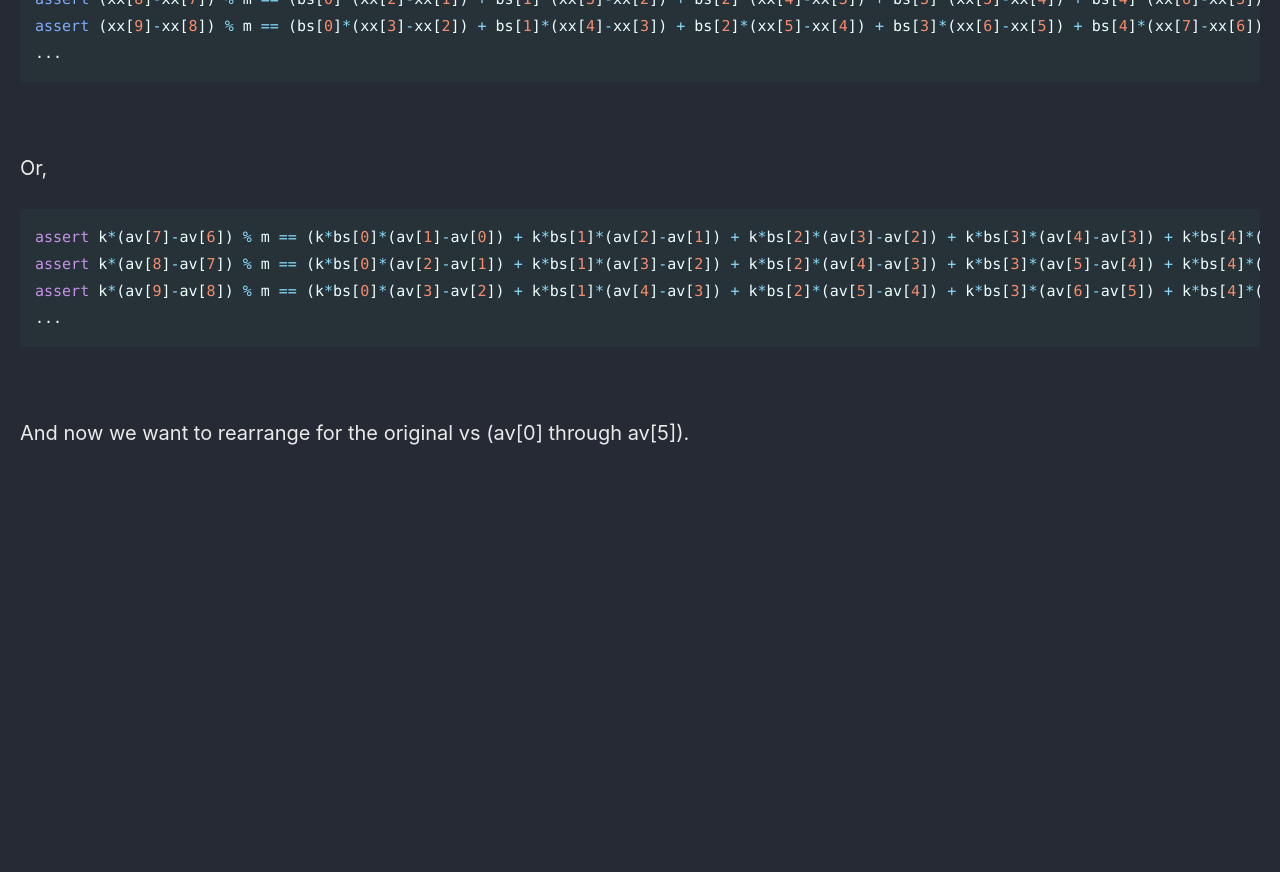
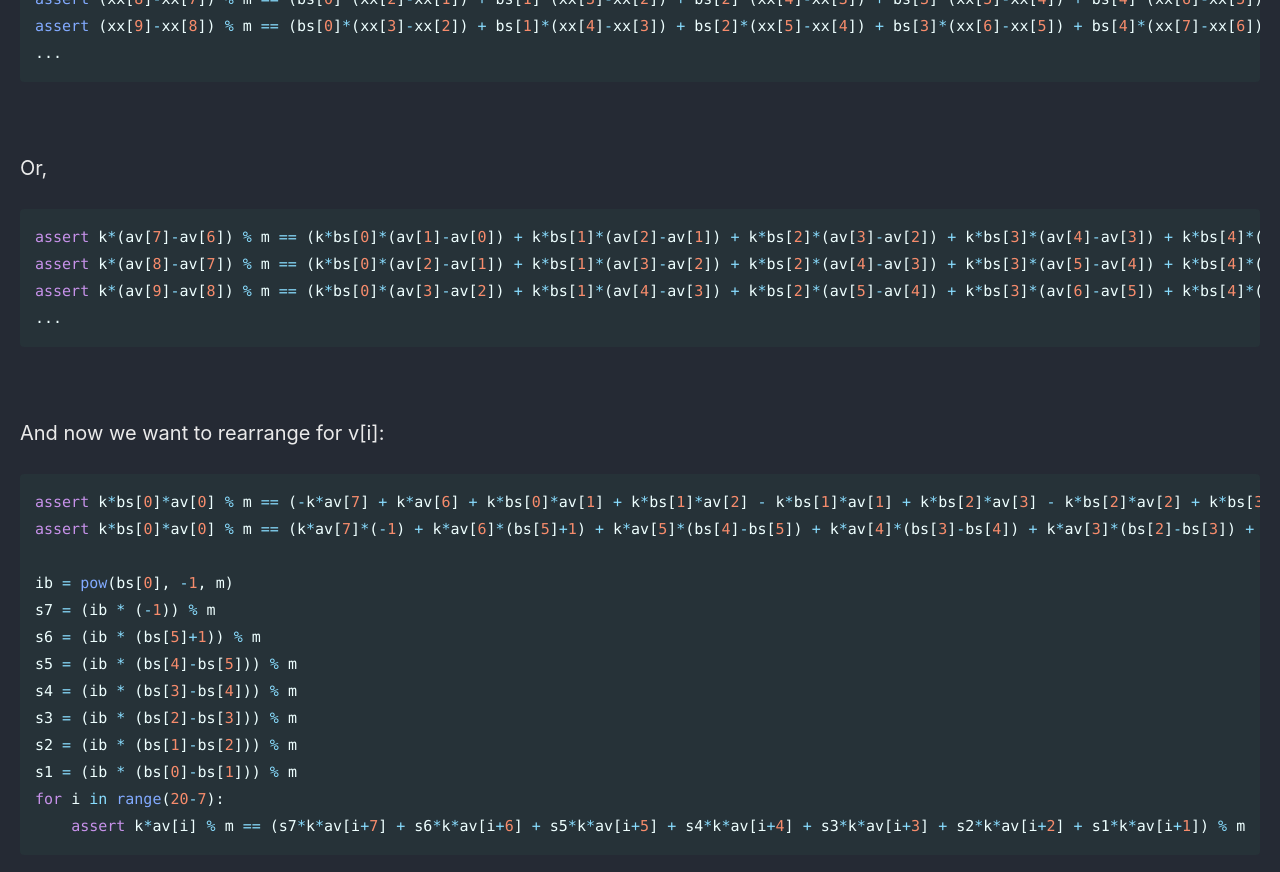
Before and after one commit to Connor-McCartney/Connor-McCartney.github.io, a Jekyll site: the page built from _pages/cryptography/other/Power-of-LCG-dreamhack.md, in a window 1280 px wide and 900 px high, scrolled down 4085 px. Shown: the top 872 px of the window. Built offline with Jekyll 4.4.1, drawn with Linux system fonts in a browser that asks for light colours; cached includes are drawn as plain includes; before the commit the page ends 4589 px from its top, so only the background shows below that.

Commit message:
Update Power-of-LCG-dreamhack.md

````diff
--- a/_pages/cryptography/other/Power-of-LCG-dreamhack.md
+++ b/_pages/cryptography/other/Power-of-LCG-dreamhack.md
@@ -175,4 +175,20 @@ assert k*(av[9]-av[8]) % m == (k*bs[0]*(av[3]-av[2]) + k*bs[1]*(av[4]-av[3]) + k
 
 <br>
 
-And now we want to rearrange for the original vs (av[0] through av[5]).
+And now we want to rearrange for v[i]:
+
+```python
+assert k*bs[0]*av[0] % m == (-k*av[7] + k*av[6] + k*bs[0]*av[1] + k*bs[1]*av[2] - k*bs[1]*av[1] + k*bs[2]*av[3] - k*bs[2]*av[2] + k*bs[3]*av[4] - k*bs[3]*av[3] + k*bs[4]*av[5] - k*bs[4]*av[4] + k*bs[5]*av[6] - k*bs[5]*av[5]) % m
+assert k*bs[0]*av[0] % m == (k*av[7]*(-1) + k*av[6]*(bs[5]+1) + k*av[5]*(bs[4]-bs[5]) + k*av[4]*(bs[3]-bs[4]) + k*av[3]*(bs[2]-bs[3]) + k*av[2]*(bs[1]-bs[2]) + k*av[1]*(bs[0]-bs[1])) % m
+
+ib = pow(bs[0], -1, m)
+s7 = (ib * (-1)) % m
+s6 = (ib * (bs[5]+1)) % m
+s5 = (ib * (bs[4]-bs[5])) % m
+s4 = (ib * (bs[3]-bs[4])) % m
+s3 = (ib * (bs[2]-bs[3])) % m
+s2 = (ib * (bs[1]-bs[2])) % m
+s1 = (ib * (bs[0]-bs[1])) % m
+for i in range(20-7):
+    assert k*av[i] % m == (s7*k*av[i+7] + s6*k*av[i+6] + s5*k*av[i+5] + s4*k*av[i+4] + s3*k*av[i+3] + s2*k*av[i+2] + s1*k*av[i+1]) % m
+```
````
